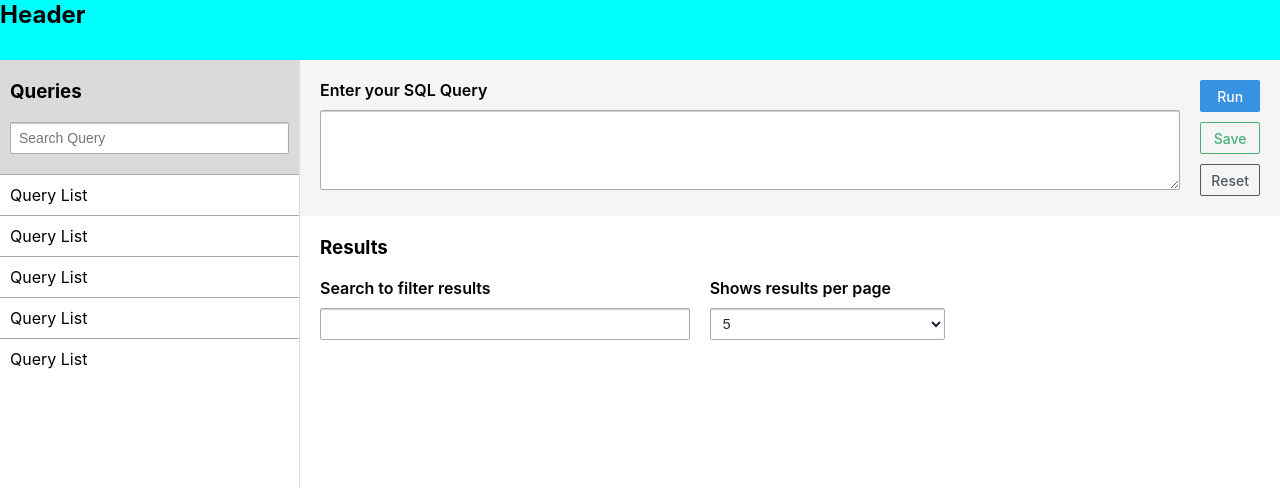
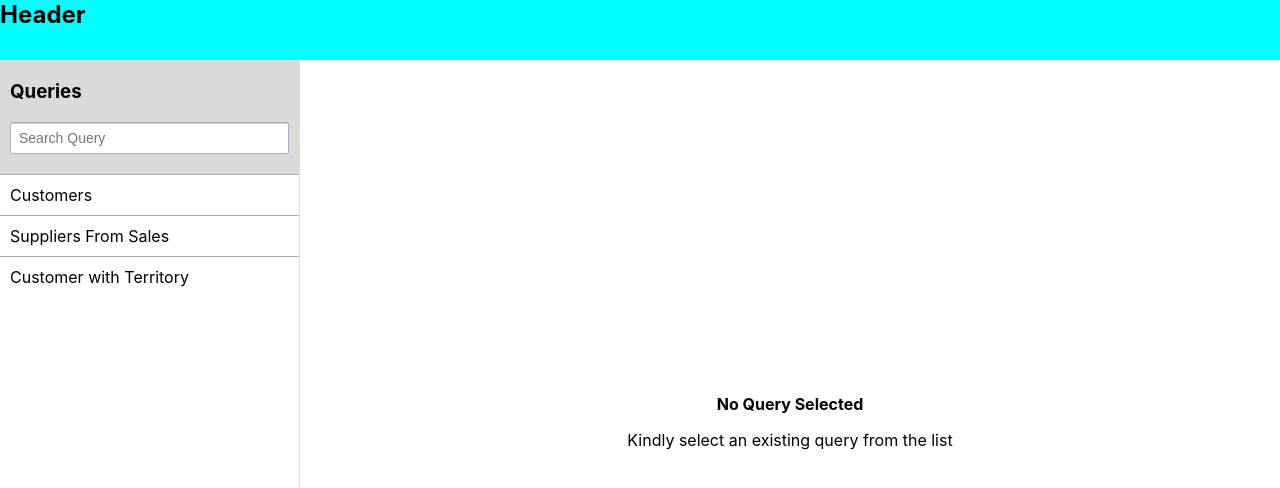
Before and after one commit to AshBardhan/my-react-sql-editor, a React (Create React App) app: page / in a window 1280 px wide. Shown: the top 488 px of the page. Built offline with nearby package versions, Linux system fonts and the light colour scheme.

Commit message:
Update functionality with Predefined Query List

```diff
--- a/src/App.jsx
+++ b/src/App.jsx
@@ -1,12 +1,22 @@
-import './App.scss';
+import React from 'react';
 import Dashboard from './components/Dashboard';
 import Header from './components/Header';
+import { useState } from 'react';
+import './App.scss';
+import { initialQueryData } from './shared/QueryData';
 
 function App() {
+  const [queryList, setQueryList] = useState(initialQueryData);
+  const [selectedQuery, setSelectedQuery] = useState(null);
+
   return (
     <div className="app">
       <Header/>
-      <Dashboard/>
+      <Dashboard
+        queryList={queryList}
+        selectedQuery={selectedQuery}
+        onQuerySelect={(query) => setSelectedQuery(query)}
+      />
     </div>
   );
 }
--- a/src/App.scss
+++ b/src/App.scss
@@ -1,3 +1,7 @@
+body {
+	margin: 0;
+}
+
 .app {
   display: flex;
   flex-direction: column;
@@ -9,7 +13,7 @@
   box-sizing: border-box;
 }
 
-h1, h2, h3, h4, h5, h6 {
+h1, h2, h3, h4, h5, h6, p {
 	margin-top: 0;
 	margin-bottom: 1em;
 }
@@ -40,8 +44,8 @@ h1, h2, h3, h4, h5, h6 {
 }
 
 .text-area {
-  min-height: 80px;
-  max-height: 300px;
+  min-height: 60px;
+  max-height: 200px;
   resize: vertical;
 }
 
--- a/src/components/Content.jsx
+++ b/src/components/Content.jsx
@@ -1,12 +1,73 @@
-import QueryBox from "./QueryBox";
-import QueryResult from "./QueryResult";
 import './Content.scss';
+import Button from "./Button";
+import { useState } from 'react';
 
-export default function Content() {
+export default function Content({selectedQuery}) {
+    const [state, setState] = useState({
+		filterName: '',
+        filterOption: 0,
+	});
+
+    const filterOptions = [5, 10, 15, 20];
+
+	const handleChange = (evt) => {
+		const value = evt.target.value;
+		setState({
+			...state,
+			[evt.target.name]: value,
+		});
+	};
+
     return (
         <div className="content">
-            <QueryBox/>
-            <QueryResult/>
+        {
+            selectedQuery ?
+            (
+                <>
+                <div className='query-box'>
+                    <div>
+                        <label htmlFor="query-name">Query Name</label>
+                        <input type='text' name="query-name" className="input-text" id="query-name" value={selectedQuery.name}/>
+                    </div>
+                    <div>
+                        <label htmlFor="query-input">SQL Query Input</label>
+                        <textarea name="query-input" className="text-area" id="query-input" value={selectedQuery.input}></textarea>
+                    </div>
+                    <div style={{display: 'flex', gap: '20px'}}>
+                        <Button theme='primary' isInverted="true" label="Run"/>
+                    </div>
+                </div>
+
+                <div className="query-result" style={{flexGrow: '1', display: 'flex', flexDirection: 'column', height: '100%'}}>
+                    <h3>Results</h3>
+                    <div style={{display: 'flex', gap: '20px', flexShrink: '0'}}>
+                        <div>
+                            <label htmlFor="filterName">Search to filter results</label>
+                            <input type="text" id="filterName" name="filterName" className="input-text" value={state.filterName} onChange={handleChange}/>
+                        </div>
+                        <div>
+                            <label htmlFor="filter-items">Shows results per page</label>
+                            <select id="filterOption" name="filterOption" className="input-text" value={state.filterOption} onChange={handleChange}>
+                                {filterOptions.map((option, index) => (
+                                    <option key={index} value={option}>{option}</option>
+                                ))}
+                            </select>
+                        </div>
+                    </div>
+                    <div style={{flexGrow: '1'}}>
+
+                    </div>
+                </div>
+                </>
+            )
+        :
+            (
+                <div className="no-query-box">
+                    <h4>No Query Selected</h4>
+                    <p>Kindly select an existing query from the list</p>
+                </div>
+            )
+        }
         </div>
     )
 }
--- a/src/components/Content.scss
+++ b/src/components/Content.scss
@@ -4,3 +4,27 @@
 	display: flex;
 	flex-direction: column;
 }
+
+.query-box {
+	flex-shrink: 0;
+	display: flex;
+	flex-direction: column;
+	gap: 20px;
+	padding: 20px;
+	background-color: #f5f5f5;
+}
+
+.query-result {
+	flex-grow: 1;
+	display: flex;
+	flex-direction: column;
+	padding: 20px;
+}
+
+.no-query-box {
+	flex-grow: 1;
+	display: flex;
+	flex-direction: column;
+	align-items: center;
+	justify-content: center;
+}
--- a/src/components/Dashboard.jsx
+++ b/src/components/Dashboard.jsx
@@ -2,11 +2,12 @@ import Content from "./Content";
 import Sidebar from "./Sidebar";
 import './Dashboard.scss';
 
-export default function Dashboard() {
+export default function Dashboard({queryList, selectedQuery, onQuerySelect}) {
     return (
         <div className="dashboard">
-            <Sidebar/>
-            <Content/>
+            <Sidebar queryList={queryList} selectedQuery={selectedQuery} onQuerySelect={onQuerySelect} />
+            <Content selectedQuery={selectedQuery}/>
         </div>
+
     )
 }
--- a/src/components/QueryBox.jsx
+++ /dev/null
@@ -1,18 +0,0 @@
-import Button from './Button';
-import './QueryBox.scss';
-
-export default function QueryBox() {
-    return (
-        <div className='query-box'>
-            <div style={{flexGrow: '1'}}>
-                <label htmlFor="query-input">Enter your SQL Query</label>
-                <textarea name="query-input" className="text-area" id="query-input"></textarea>
-            </div>
-            <div style={{flexShrink: '0', display: 'flex', flexDirection: 'column', gap: '10px'}}>
-                <Button theme='primary' isInverted="true" label="Run"/>
-                <Button theme='positive' label="Save"/>
-                <Button label="Reset"/>
-            </div>
-        </div>
-    )
-}
--- a/src/components/QueryBox.scss
+++ /dev/null
@@ -1,7 +0,0 @@
-.query-box {
-	flex-shrink: 0;
-	display: flex;
-	gap: 20px;
-	padding: 20px;
-	background-color: #f5f5f5;
-}
--- a/src/components/QueryResult.jsx
+++ /dev/null
@@ -1,42 +0,0 @@
-import { useState } from "react";
-import './QueryResult.scss';
-
-export default function QueryResult() {
-    const [state, setState] = useState({
-		filterName: '',
-        filterOption: 0,
-	});
-
-    const filterOptions = [5, 10, 15, 20];
-
-	const handleChange = (evt) => {
-		const value = evt.target.value;
-		setState({
-			...state,
-			[evt.target.name]: value,
-		});
-	};
-
-    return (
-        <div className="query-result" style={{flexGrow: '1', display: 'flex', flexDirection: 'column', height: '100%'}}>
-            <h3>Results</h3>
-            <div style={{display: 'flex', gap: '20px', flexShrink: '0'}}>
-                <div>
-                    <label htmlFor="filterName">Search to filter results</label>
-                    <input type="text" id="filterName" name="filterName" className="input-text" value={state.filterName} onChange={handleChange}/>
-                </div>
-                <div>
-                    <label htmlFor="filter-items">Shows results per page</label>
-                    <select id="filterOption" name="filterOption" className="input-text" value={state.filterOption} onChange={handleChange}>
-                        {filterOptions.map((option) => (
-                            <option value={option}>{option}</option>
-                        ))}
-                    </select>
-                </div>
-            </div>
-            <div style={{flexGrow: '1'}}>
-
-            </div>
-        </div>
-    )
-}
--- a/src/components/QueryResult.scss
+++ /dev/null
@@ -1,6 +0,0 @@
-.query-result {
-	flex-grow: 1;
-	display: flex;
-	flex-direction: column;
-	padding: 20px;
-}
--- a/src/components/Sidebar.jsx
+++ b/src/components/Sidebar.jsx
@@ -1,6 +1,6 @@
 import './Sidebar.scss';
 
-export default function Sidebar() {
+export default function Sidebar({queryList, selectedQuery, onQuerySelect}) {
     return (
         <div className='sidebar'>
             <div className='query-search'>
@@ -8,8 +8,12 @@ export default function Sidebar() {
                 <input type="text" className="input-text" name="query-search" placeholder='Search Query' />
             </div>
             <ul className='query-list'>
-                {[...Array(5)].map((u, i) => (
-                    <li>Query List</li>
+                {queryList.map((queryItem, queryIndex) => (
+                    <li key={queryIndex}
+                        className={queryItem === selectedQuery ? 'selected' : ''}
+                        onClick={() => onQuerySelect(queryItem)}>
+                        {queryItem.name}
+                    </li>
                 ))}
             </ul>
         </div>
--- a/src/components/Sidebar.scss
+++ b/src/components/Sidebar.scss
@@ -23,6 +23,7 @@
 
 	li {
 		padding: 10px;
+		cursor: pointer;
 
 		&:not(:last-child){
 			border-bottom: 1px solid #ababab;
--- /dev/null
+++ b/src/shared/QueryData.jsx
@@ -0,0 +1,14 @@
+export const initialQueryData = [
+    {
+        name: "Customers",
+        input: "SELECT * from customers;"
+    },
+    {
+        name: "Suppliers From Sales",
+        input: "SELECT * from suppliers WHERE contactTitle='Sales Representative'",
+   },
+   {
+        name: "Customer with Territory",
+        input: "SELECT customerId, customerName, territoryId, territoryName from customers, territories;"
+    }
+];
```
